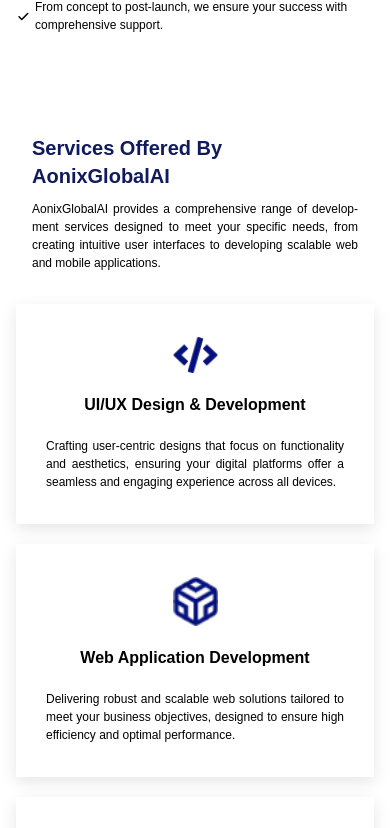
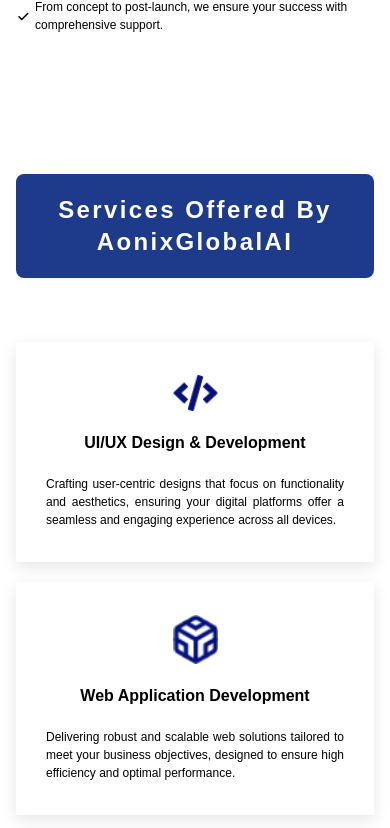
Before and after one commit to aOnixglobalai99/aonixglobalai-portfolio, a Next.js app: page / in a window 390 px wide. Shown: the part 2517-3345 px from the top of the page. Built offline with nearby package versions, Linux system fonts and the light colour scheme.

Commit message:
responsiveness added to section headers

```diff
--- a/src/app/Home/page.tsx
+++ b/src/app/Home/page.tsx
@@ -165,7 +165,12 @@ const page = () => {
         <div id="our_services" className="pt-[100px]">
           <div className="w-full px-4 md:w-[90%] lg:w-[1140px] mx-auto">
             {/* Header Section */}
-            <div className="flex flex-col items-center gap-2.5 px-4 md:px-20 lg:px-[360px]">
+            <div className="max-w-6xl mx-auto text-center pt-10">
+              <h2 className="text-2xl  sm:text-4xl font-bold tracking-widest text-white mb-8 bg-blue-900 inline-block p-[20px] rounded-lg">
+                Services Offered By AonixGlobalAI
+              </h2>
+            </div>
+            {/* <div className="flex flex-col items-center gap-2.5 px-4 md:px-20 lg:px-[360px]">
               <h1 className="text-[#121a5e] font-semibold text-xl">
                 Services Offered By AonixGlobalAI
               </h1>
@@ -175,7 +180,7 @@ const page = () => {
                 intuitive user interfaces to developing scalable web and mobile
                 applications.
               </p>
-            </div>
+            </div> */}
 
             {/* Services Grid */}
             <div className="md:pt-[100px] pt-8 flex flex-col md:grid md:grid-cols-2 lg:grid-cols-3 gap-5">
@@ -324,7 +329,7 @@ const page = () => {
         <div id="industries" className="pt-12 md:pt-[100px]">
           <div className="w-full px-4 md:w-[90%] lg:w-[1140px] mx-auto">
             <div className="max-w-6xl mx-auto text-center pt-10">
-              <h2 className="text-4xl font-bold tracking-widest text-white mb-8 bg-blue-900 inline-block p-[20px] rounded-lg">
+              <h2 className="text-2xl  sm:text-4xl font-bold tracking-widest text-white mb-8 bg-blue-900 inline-block p-[20px] rounded-lg">
                 Our Industry Expertise
               </h2>
             </div>
--- a/src/app/components/OurBlog.tsx
+++ b/src/app/components/OurBlog.tsx
@@ -36,7 +36,7 @@ const Blog: React.FC = () => {
   ];
 
   return (
-    <div className="flex flex-col min-h-screen w-full overflow-y-auto py-12">
+    <div className="flex flex-col min-h-screen w-full overflow-y-auto pt-12">
       {/* Header Section */}
       <header>
         {/* <section
@@ -50,7 +50,7 @@ const Blog: React.FC = () => {
           }}
         ></section> */}
         <div className="max-w-6xl mx-auto text-center pt-10">
-          <h2 className="text-4xl font-bold tracking-widest text-white mb-8 bg-blue-900 inline-block p-[20px] rounded-lg">
+          <h2 className="text-2xl  sm:text-4xl font-bold tracking-widest text-white mb-8 bg-blue-900 inline-block p-[20px] rounded-lg">
             Our Blogs
           </h2>
         </div>
--- a/src/app/components/OurTeam.tsx
+++ b/src/app/components/OurTeam.tsx
@@ -115,7 +115,7 @@ const OurTeam = () => {
       {/* Team Section */}
       <section className="py-12 bg-white">
         <div className="max-w-6xl mx-auto text-center">
-          <h2 className="text-4xl font-bold tracking-widest text-white mb-8 bg-blue-900 inline-block p-[20px] rounded-lg">
+          <h2 className="text-2xl  sm:text-4xl font-bold tracking-widest text-white mb-8 bg-blue-900 inline-block p-[20px] rounded-lg">
             Meet Our Amazing Team
           </h2>
           <div className="grid grid-cols-1 sm:grid-cols-2 md:grid-cols-3 gap-6 px-4 pb-12 pt-24">
--- a/src/app/components/Ourwork.tsx
+++ b/src/app/components/Ourwork.tsx
@@ -63,7 +63,7 @@ const Works: React.FC = () => {
     <>
       <section className="overflow-hidden">
         <div className="max-w-6xl mx-auto text-center -mb-20 max-md:mb-10 pt-32">
-          <h2 className="text-4xl font-bold tracking-widest text-white mb-8 bg-blue-900 inline-block p-[20px] rounded-lg">
+          <h2 className="text-2xl  sm:text-4xl font-bold tracking-widest text-white mb-8 bg-blue-900 inline-block p-[20px] rounded-lg">
             Our Work
           </h2>
         </div>
```
